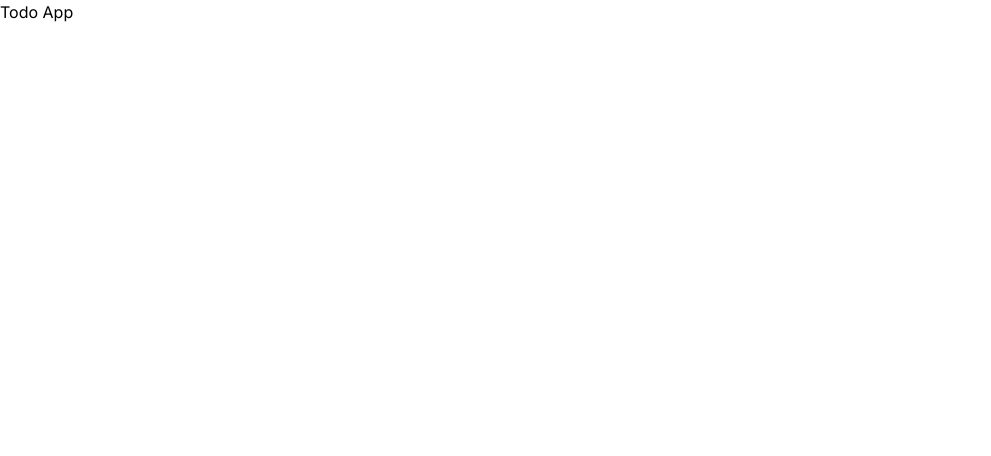
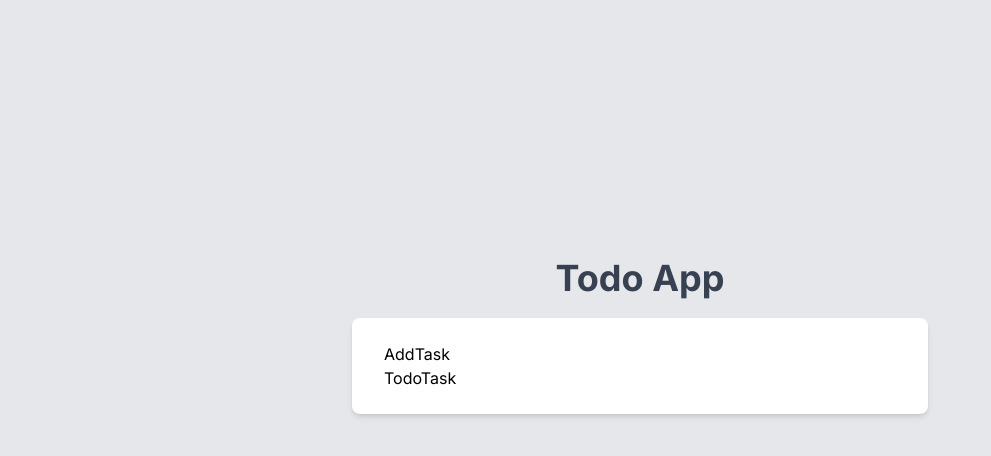
Before and after one commit to Hirota723/todo-app, a Next.js app: page / in a window 1280 px wide. Shown: the top 456 px of the page, without its empty margins (0-991 px from the left). Built offline with nearby package versions, Linux system fonts and the light colour scheme.

Commit message:
✨ page.tsxのレイアウトを作成

```diff
--- /dev/null
+++ b/src/app/components/AddTask.tsx
@@ -0,0 +1,7 @@
+import React from "react";
+
+const AddTask = () => {
+  return <div>AddTask</div>;
+};
+
+export default AddTask;
--- /dev/null
+++ b/src/app/components/TodoTask.tsx
@@ -0,0 +1,7 @@
+import React from "react";
+
+const TodoTask = () => {
+  return <div>TodoTask</div>;
+};
+
+export default TodoTask;
--- a/src/app/page.tsx
+++ b/src/app/page.tsx
@@ -1,9 +1,17 @@
 import Image from "next/image";
+import AddTask from "./components/AddTask";
+import TodoTask from "./components/TodoTask";
 
 const Home = () => {
   return (
-    <main>
-      <h1>Todo App</h1>
+    <main className="flex flex-col items-center justify-center min-h-screen  bg-gray-200">
+      <h1 className="text-4xl font-bold text-gray-700 -mt-32">Todo App</h1>
+      <div className="w-full max-w-xl mt-5">
+        <div className="w-full px-8 py-6 bg-white shadow-md rounded-lg">
+          <AddTask />
+          <TodoTask />
+        </div>
+      </div>
     </main>
   );
 };
```
